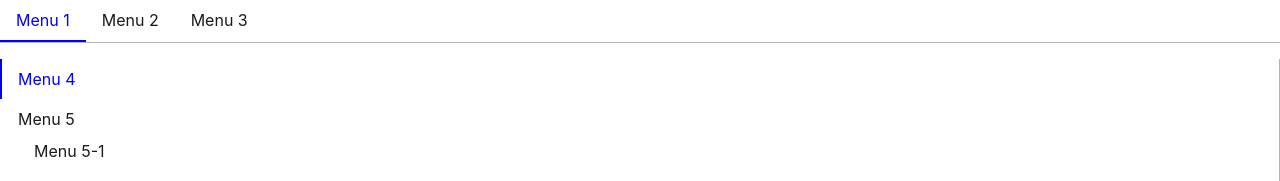
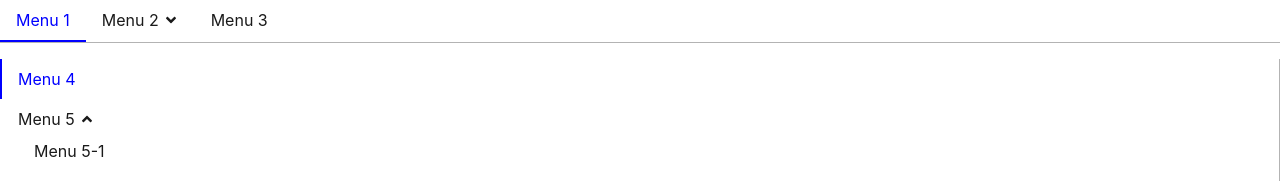
Before and after one commit to JohnsonMao/e-commerce, a React (Vite) app: page / in a window 1280 px wide. Shown: the top 181 px of the page. Built offline with nearby package versions, Linux system fonts and the light colour scheme.

Commit message:
feat: add react icon

```diff
--- a/package.json
+++ b/package.json
@@ -13,7 +13,8 @@
   },
   "dependencies": {
     "react": "^18.2.0",
-    "react-dom": "^18.2.0"
+    "react-dom": "^18.2.0",
+    "react-icons": "^4.7.1"
   },
   "devDependencies": {
     "@testing-library/jest-dom": "^5.16.5",
--- /dev/null
+++ b/src/components/Icon/Icon.tsx
@@ -0,0 +1,32 @@
+import React from 'react';
+import { classNames } from '../../utils';
+import { IconBaseProps } from 'react-icons/lib';
+import { FaAngleDown } from 'react-icons/fa';
+
+export type ThemeProps =
+	| 'primary'
+	| 'secondary'
+	| 'success'
+	| 'info'
+	| 'warning'
+	| 'danger'
+	| 'dark'
+	| 'light';
+
+const IconType = { FaAngleDown };
+
+export interface IconProps extends IconBaseProps {
+    icon: keyof typeof IconType;
+	theme?: ThemeProps;
+}
+
+const Icon: React.FC<IconProps> = ({ icon, className, theme, ...restProps }) => {
+	const classes = classNames('icon', className, {
+		[`icon-${theme}`]: theme
+	});
+    const Icon = IconType[icon];
+
+	return <Icon className={classes} {...restProps} />;
+};
+
+export default Icon;
--- /dev/null
+++ b/src/components/Icon/_icon.scss
@@ -0,0 +1,5 @@
+@each $key, $value in $theme-colors {
+	.icon-#{$key} {
+		color: $value;
+	}
+}
--- /dev/null
+++ b/src/components/Icon/index.tsx
@@ -0,0 +1,3 @@
+import Icon from './Icon';
+
+export default Icon;
--- a/src/components/Menu/SubMenu.tsx
+++ b/src/components/Menu/SubMenu.tsx
@@ -2,6 +2,7 @@ import React, { useState, useContext } from 'react';
 import { classNames } from '../../utils';
 import { MenuContext } from './Menu';
 import { MenuItemProps } from './MenuItem';
+import Icon from '../Icon';
 
 export interface SubMenuProps {
 	index?: string;
@@ -22,7 +23,8 @@ const SubMenu: React.FC<SubMenuProps> = ({
 		!!context.defaultOpenSubMenu?.includes(index || '');
 	const [subMenuOpen, setSubMenuOpen] = useState(isOpen);
 	const classes = classNames('menu-item sub-menu-item', className, {
-		active: context.index === index
+		active: context.index === index,
+		opened: subMenuOpen
 	});
 	const handleClick = (e: React.MouseEvent) => {
 		e.preventDefault();
@@ -46,7 +48,6 @@ const SubMenu: React.FC<SubMenuProps> = ({
 			  }
 			: {};
 	const renderChildren = () => {
-		const subMenuClasses = classNames('sub-menu', { opened: subMenuOpen });
 		const childrenEl = React.Children.map(children, (child, i) => {
 			const el = child as React.FunctionComponentElement<MenuItemProps>;
 
@@ -61,13 +62,17 @@ const SubMenu: React.FC<SubMenuProps> = ({
 			}
 		});
 
-		return <ul className={subMenuClasses}>{childrenEl}</ul>;
+		return <ul className="sub-menu">{childrenEl}</ul>;
 	};
 
 	return (
 		<li className={classes} {...mouseEvent}>
 			<div className="sub-menu-title" {...clickEvent}>
 				{title}
+				<Icon
+					icon="FaAngleDown"
+					className="sub-menu-title-arrow-icon"
+				/>
 			</div>
 			{renderChildren()}
 		</li>
--- a/src/components/Menu/_menu.scss
+++ b/src/components/Menu/_menu.scss
@@ -15,10 +15,18 @@
 			pointer-events: none;
 		}
 
+		.sub-menu-title-arrow-icon {
+			transition: transform .15s ease-in;
+		}
+
 		&.active,
 		&:hover {
 			color: $menu-item-active-color;
 			border-color: $menu-item-active-color;
+
+			.sub-menu-title-arrow-icon {
+				transform: rotate(180deg);
+			}
 		}
 	}
 	&-vertical {
@@ -33,6 +41,13 @@
 			&.active,
 			&:hover {
 				border-color: $menu-item-active-color;
+
+				.sub-menu-title-arrow-icon {
+					transform: rotate(0);
+				}
+			}
+			&.opened .sub-menu-title-arrow-icon {
+				transform: rotate(180deg);
 			}
 		}
 	}
@@ -54,12 +69,17 @@
 	}
 }
 
+.opened .sub-menu {
+	display: block;
+}
 .sub-menu {
     display: none;
 
-    &.opened {
-        display: block;
-    }
+	&-title {
+		display: flex;
+		align-items: center;
+		gap: .25rem;
+	}
 
 	.menu-item {
 		color: $body-color;
--- a/src/styles/_variables.scss
+++ b/src/styles/_variables.scss
@@ -31,6 +31,17 @@ $danger: $red !default;
 $light: $gray-100 !default;
 $dark: $gray-800 !default;
 $disabled: $gray-500 !default;
+
+$theme-colors: (
+	'primary': $primary,
+	'secondary': $secondary,
+	'success': $success,
+	'info': $info,
+	'warning': $warning,
+	'danger': $danger,
+	'light': $light,
+	'dark': $dark
+);
 
 $font-family-sans-serif: -apple-system, BlinkMacSystemFont, 'Segoe UI', Roboto,
 	'Helvetica Neue', Arial, 'Noto Sans', sans-serif, 'Apple Color Emoji',
@@ -100,14 +111,14 @@ $btn-link-disable-color: $disabled !default;
 
 $menu-border-width: $border-width !default;
 $menu-border-color: $border-color !default;
-$menu-transition: color .15s ease-in-out, border-color .15s ease-in-out !default;
+$menu-transition: color 0.15s ease-in-out, border-color 0.15s ease-in-out !default;
 
-$menu-item-padding: .5rem 1rem !default;
+$menu-item-padding: 0.5rem 1rem !default;
 $menu-item-active-color: $primary !default;
 $menu-item-active-border-width: 2px !default;
 $menu-item-disabled-color: $disabled !default;
 
-$sub-menu-box-shadow: 0 0 4px rgba($black, .3) !default;
+$sub-menu-box-shadow: 0 0 4px rgba($black, 0.3) !default;
 $sub-menu-border-radius: $border-radius !default;
 $sub-menu-background-color: $white !default;
 $sub-menu-hover-color: $primary !default;
--- a/src/styles/index.scss
+++ b/src/styles/index.scss
@@ -2,5 +2,6 @@
 @import './reset';
 @import './mixin';
 
+@import '../components/Icon/icon';
 @import '../components/Button/button';
 @import '../components/Menu/menu';
```
Also changed, not shown: 1 other file (tests, documents, lock files or other folders).
